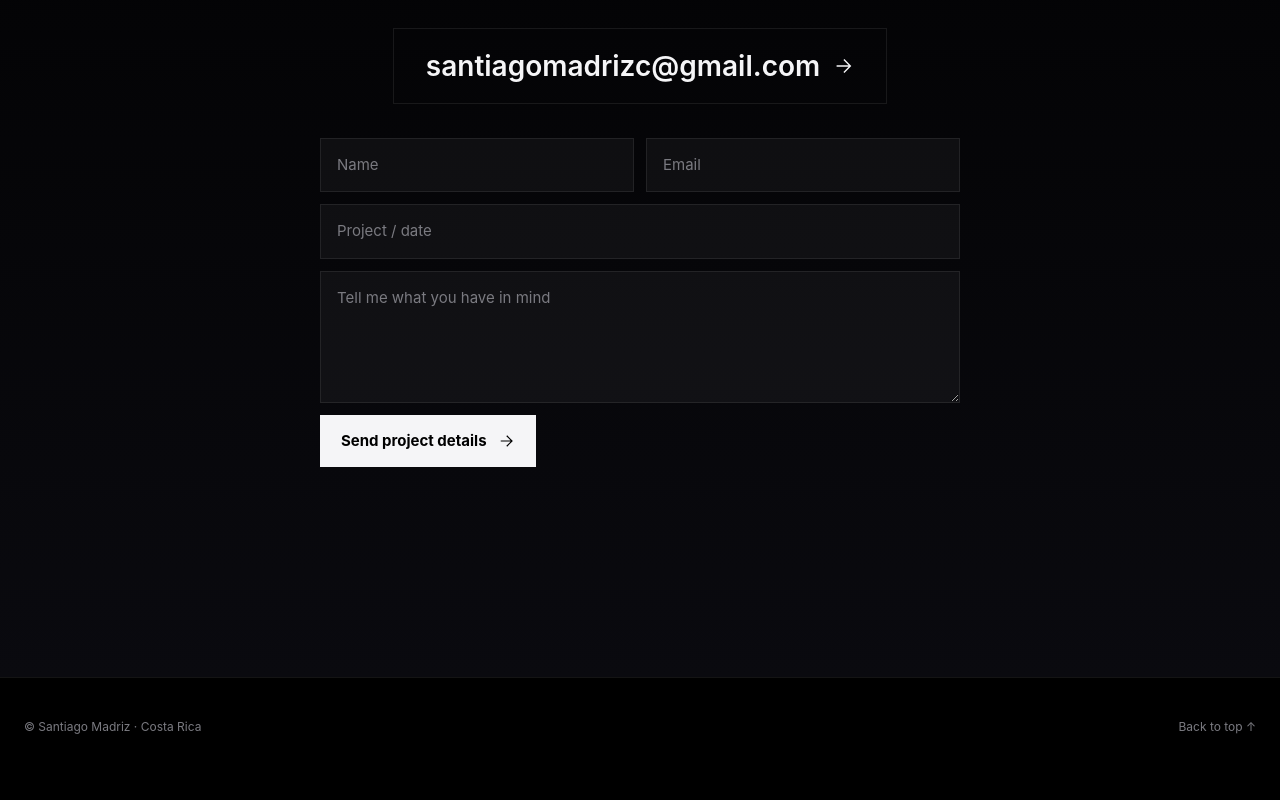
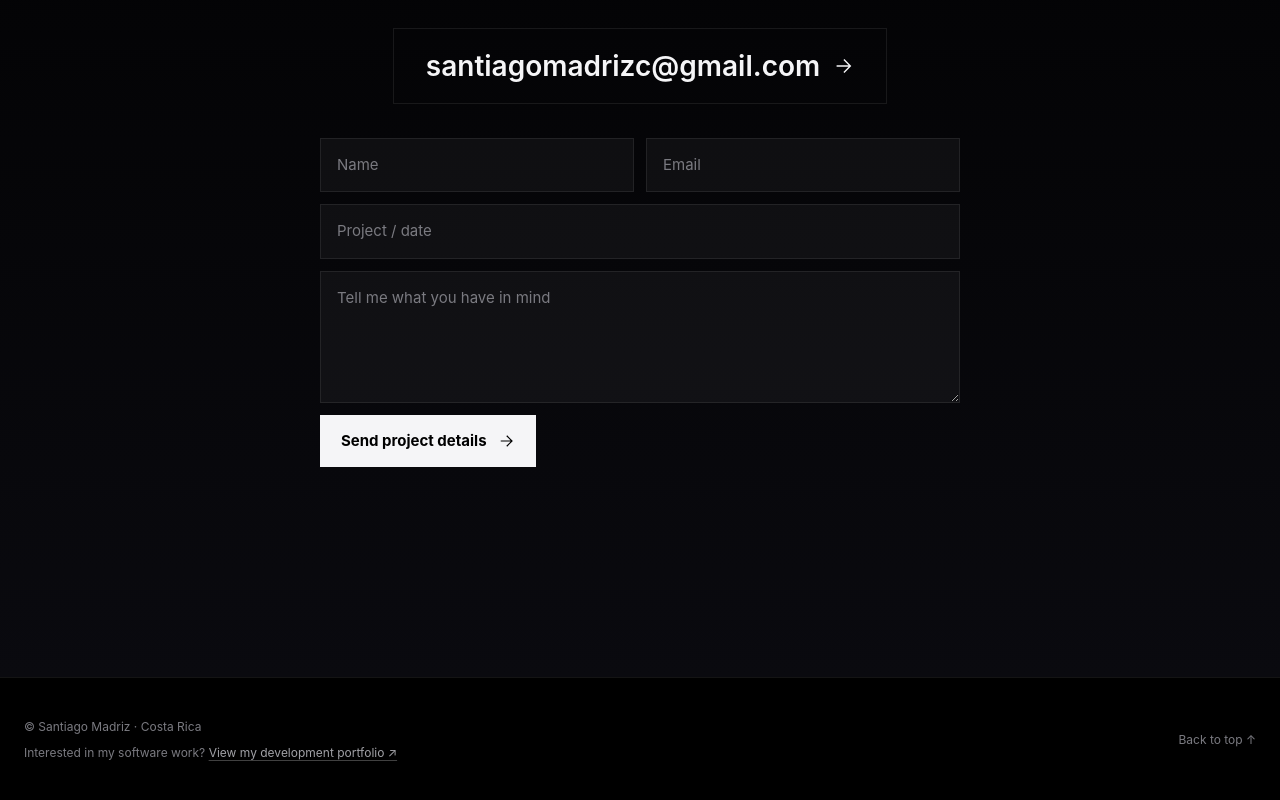
Before and after one commit to santiago-madriz/santiago-madriz.github.io, a website: page index.html in a window 1280 px wide. Shown: the part 5742-6542 px from the top of the page. Before the commit the page ends 6518 px from the top, so only its background shows below. Drawn offline with Linux system fonts and the light colour scheme.

Commit message:
Link photo portfolio to developer work

```diff
--- a/index.html
+++ b/index.html
@@ -740,6 +740,19 @@
     .footer-inner {
       max-width: var(--max); margin: 0 auto;
       display: flex; justify-content: space-between; align-items: center; gap: 16px; flex-wrap: wrap;
+    }
+    .footer-identity { display: grid; gap: 8px; }
+    .footer-dev-note { margin: 0; color: var(--text-mute); line-height: 1.5; }
+    .footer-dev-note a {
+      color: var(--text-dim);
+      text-decoration: underline;
+      text-decoration-color: rgba(255,255,255,0.25);
+      text-underline-offset: 3px;
+      transition: color .25s var(--ease), text-decoration-color .25s var(--ease);
+    }
+    .footer-dev-note a:hover {
+      color: var(--text);
+      text-decoration-color: currentColor;
     }
     .footer-inner a:hover { color: var(--text); }
 
@@ -1179,7 +1192,13 @@
   <!-- FOOTER -->
   <footer>
     <div class="footer-inner">
-      <div>© Santiago Madriz · Costa Rica</div>
+      <div class="footer-identity">
+        <div>© Santiago Madriz · Costa Rica</div>
+        <p class="footer-dev-note">
+          <span data-i18n="footer.devNote">Interested in my software work?</span>
+          <a href="/dev/" data-i18n="footer.devLink">View my development portfolio ↗</a>
+        </p>
+      </div>
       <div><a href="#top" data-i18n="footer.backTop">Back to top ↑</a></div>
     </div>
   </footer>
@@ -1274,6 +1293,8 @@
         'contact.formError': 'Something went wrong. Please try again or copy the email above.',
         'contact.emailCopied': 'Email copied.',
         'contact.emailCopyError': 'Could not copy the email. You can select it manually.',
+        'footer.devNote': 'Interested in my software work?',
+        'footer.devLink': 'View my development portfolio ↗',
         'footer.backTop': 'Back to top ↑'
       },
       es: {
@@ -1358,6 +1379,8 @@
         'contact.formError': 'Algo falló. Intentá de nuevo o copiá el correo de arriba.',
         'contact.emailCopied': 'Correo copiado.',
         'contact.emailCopyError': 'No pude copiar el correo. Podés seleccionarlo manualmente.',
+        'footer.devNote': '¿Te interesa también mi trabajo en software?',
+        'footer.devLink': 'Visita mi portafolio de desarrollo ↗',
         'footer.backTop': 'Volver arriba ↑'
       }
     };
```
Also changed, not shown: tests/site.spec.ts (+6 -0 lines), README.md.
